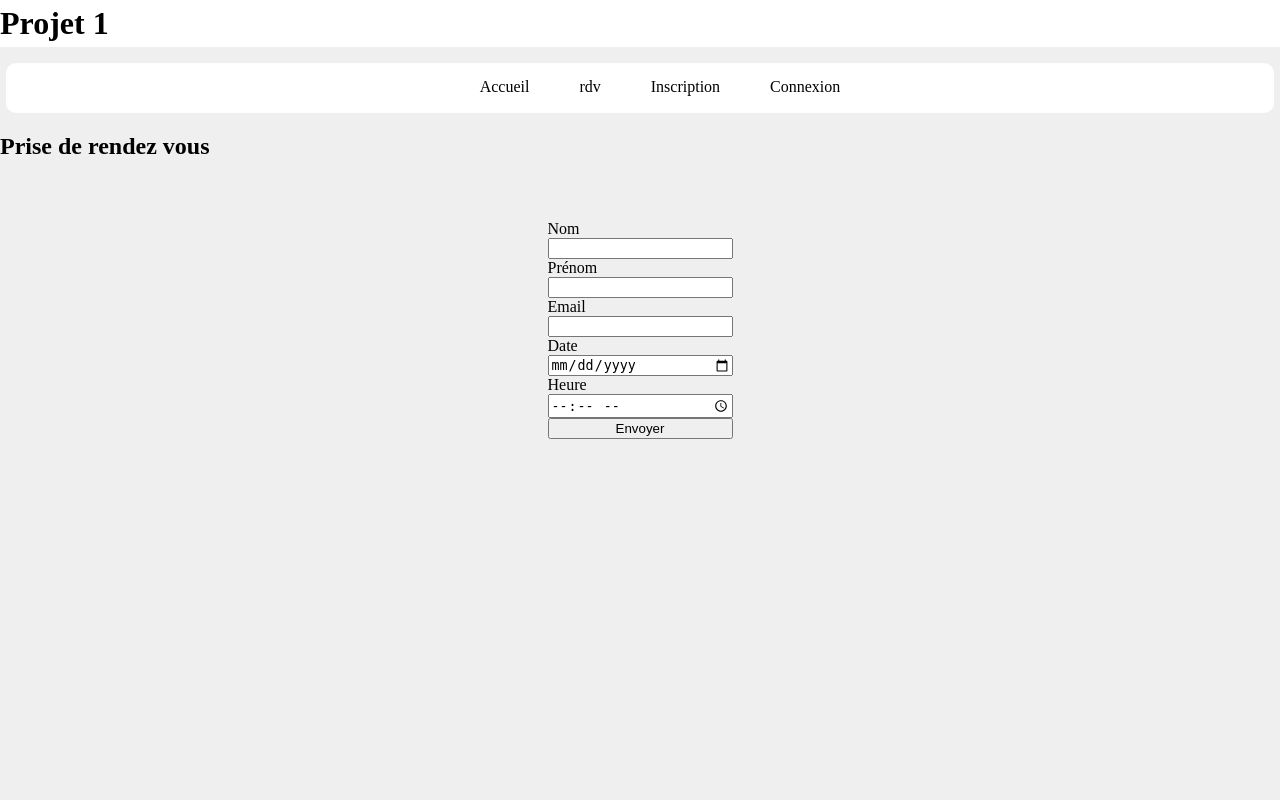
After one commit to balkohv/Projet_php, a PHP site: page /rdv/rdv_form.php in a window 1280 px wide. The commit adds this page. Run offline with PHP 8.4, Linux system fonts and the light colour scheme.

Commit message:
changement de branch

```diff
--- /dev/null
+++ b/rdv/rdv_form.php
@@ -0,0 +1,36 @@
+<html>
+    <head>
+        <meta charset="UTF-8">
+        <title>Prise de rendez vous</title>
+        <link rel="stylesheet" href="../style.css">
+    </head>
+    <body>
+        <header>
+            <h1>Projet 1</h1>
+        </header>
+        <nav>
+            <ul class="nav-bar">
+                <li><a href="index.php">Accueil</a></li>
+                <li><a href="index.php?page=contact">rdv</a></li>
+                <li><a href="index.php?page=inscription">Inscription</a></li>
+                <li><a href="index.php?page=connexion">Connexion</a></li>
+            </ul>
+        </nav>
+        <div class="col-12">
+            <h2>Prise de rendez vous</h2>
+            <form action="index.php?page=rdv" method="POST" class="form col-12">
+                <label for="nom">Nom</label>
+                <input type="text" name="nom" id="nom" required>
+                <label for="prenom">Prénom</label>
+                <input type="text" name="prenom" id="prenom" required>
+                <label for="email">Email</label>
+                <input type="email" name="email" id="email" required>
+                <label for="date">Date</label>
+                <input type="date" name="date" id="date" required>
+                <label for="heure">Heure</label>
+                <input type="time" name="heure" id="heure" required>
+                <input type="submit" value="Envoyer">
+            </form>
+        </div>
+    </body>
+</html>
--- a/style.css
+++ b/style.css
@@ -43,3 +43,14 @@ nav{
     text-decoration: none;
     color: #000;
 }
+
+.form{
+    display: inline-grid;
+    justify-content: center;
+    margin-top: 5vh;
+
+}
+
+.col-12{
+    width: 100vw;
+}
```
